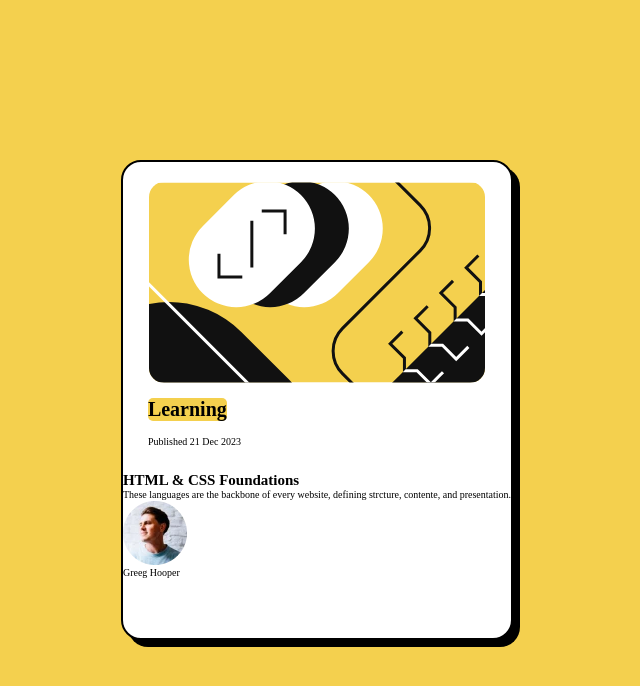
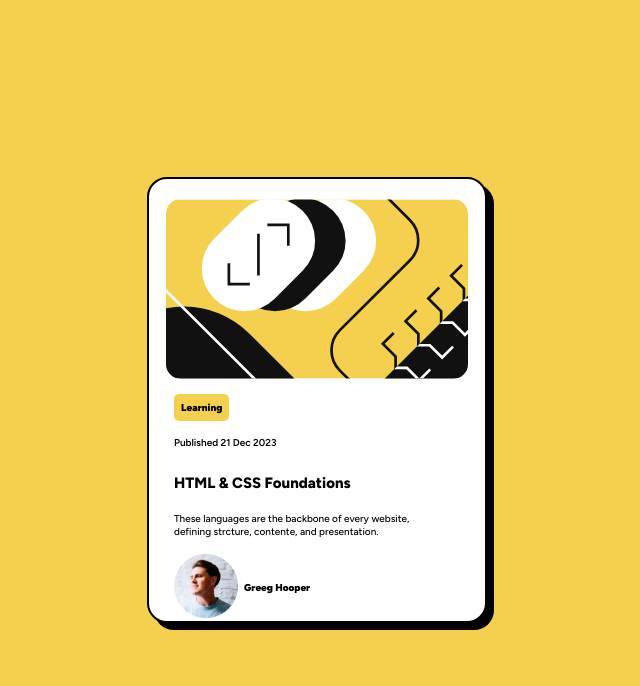
Before and after one commit to Marciliano29/CardBlog, a plain HTML site: page index.html in a window 1280 px wide. Shown: the whole page, without its empty margins (323-963 px from the left). Drawn offline with Linux system fonts and the light colour scheme.

Commit message:
terminando o projeto

```diff
--- a/index.html
+++ b/index.html
@@ -11,16 +11,24 @@
       type="image/x-icon"
     />
 
+    <link rel="preconnect" href="https://fonts.googleapis.com" />
+    <link rel="preconnect" href="https://fonts.gstatic.com" crossorigin />
+    <link
+      href="https://fonts.googleapis.com/css2?family=Figtree:ital,wght@0,300..900;1,300..900&display=swap"
+      rel="stylesheet"
+    />
+
     <link rel="stylesheet" href="./src/css/reset.css" />
     <link rel="stylesheet" href="./src/css/variables.css" />
     <link rel="stylesheet" href="./src/css/style.css" />
     <link rel="stylesheet" href="./src/css/responsivo.css" />
   </head>
   <body>
-    <main class="container">
+    <main>
       <div class="blog-info">
         <a href="#" class="imagem">
           <img
+            class="ilustracao"
             src="./src/images/illustration-article.svg"
             alt="Uma imagem de fundo"
           />
@@ -31,15 +39,17 @@
         <p class="publicacao">Published 21 Dec 2023</p>
         <div class="fundamentos">
           <h2 class="html-css">HTML & CSS Foundations</h2>
-          <p>
-            These languages are the backbone of every website, defining strcture,
-            contente, and presentation.
+          <p class="conteudo">
+            These languages are the backbone of every website, defining
+            strcture, contente, and presentation.
           </p>
         </div>
-        <a href="#" class="imagem-fundador">
-          <img src="./src/images/image-avatar.webp" alt="Foto do Fundador" />
-        </a>
-        <p>Greeg Hooper</p>
+        <div class="autor">
+          <a href="#" class="imagem-fundador">
+            <img src="./src/images/image-avatar.webp" alt="Foto do Fundador" />
+          </a>
+          <p>Greeg Hooper</p>
+        </div>
       </div>
     </main>
   </body>
--- a/src/css/style.css
+++ b/src/css/style.css
@@ -1,26 +1,25 @@
 html {
   font-size: 62.5%;
+  font-family: "Figtree", sans-serif;
 }
 
 body {
-  display: flex;
-  width: 100vw;
   background-color: var(--Yellow);
 }
 
-.container {
+main {
   display: flex;
-  height: 100vh;
-  width: 100%;
   justify-content: center;
   align-items: center;
+  height: 100vh;
 }
 
 .blog-info {
   display: flex;
   flex-direction: column;
+  justify-content: center;
   background-color: var(--White);
-  height: 60%;
+  max-width: 350px;
   border: 2px solid black;
   border-radius: 20px;
   box-shadow: 0.7rem 0.7rem 0 0 black;
@@ -32,7 +31,8 @@ body {
   margin-top: 20px;
 }
 
-img {
+.ilustracao {
+  width: 90%;
   border-radius: 15px;
 }
 
@@ -44,14 +44,53 @@ img {
   margin: 15px 25px;
 }
 
-.blog-info .publicacao{
-  margin: 0 4px 25px 25px;
+.titulo .linha {
+  display: flex;
+  font-size: 1rem;
+  margin: 7px;
+  font-weight: 900;
 }
 
-.fundamentos {
-  /* display: flex; */
+.blog-info .publicacao {
+  margin: 0 4px 25px 25px;
+  font-weight: 600;
 }
 
-.html-css {
-  /* background-color: red; */
+.fundamentos{
+  display: flex;
+  flex-direction: column;
+  flex-wrap: wrap;
+  margin: 0 15px 15px 25px;
+  justify-content: left;
 }
+
+.fundamentos .html-css{
+  margin-bottom: 20px;
+  font-weight: 800;
+}
+
+.fundamentos .conteudo {
+  font-weight: 500;
+  max-width: 250px;
+}
+
+
+.autor{
+  display: flex;
+  align-items: center;
+  margin-left: 25px;
+}
+
+.autor p {
+  display: flex;
+  padding-left: 10px;
+  font-weight: 900;
+}
+
+.autor .imagem-fundador{
+  max-width: 60px;
+}
+
+:hover.html-css {
+  color: var(--Yellow);
+}
```
